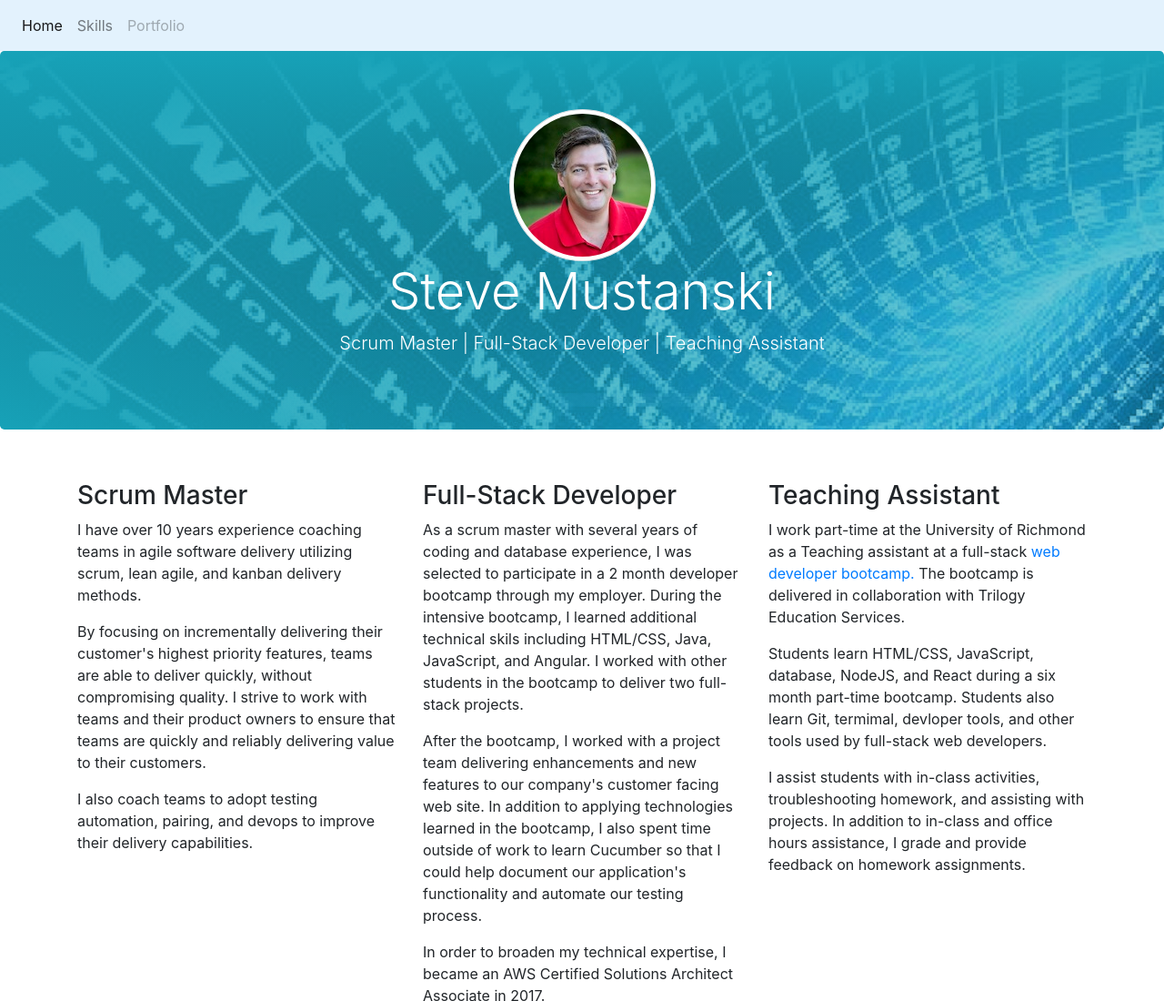
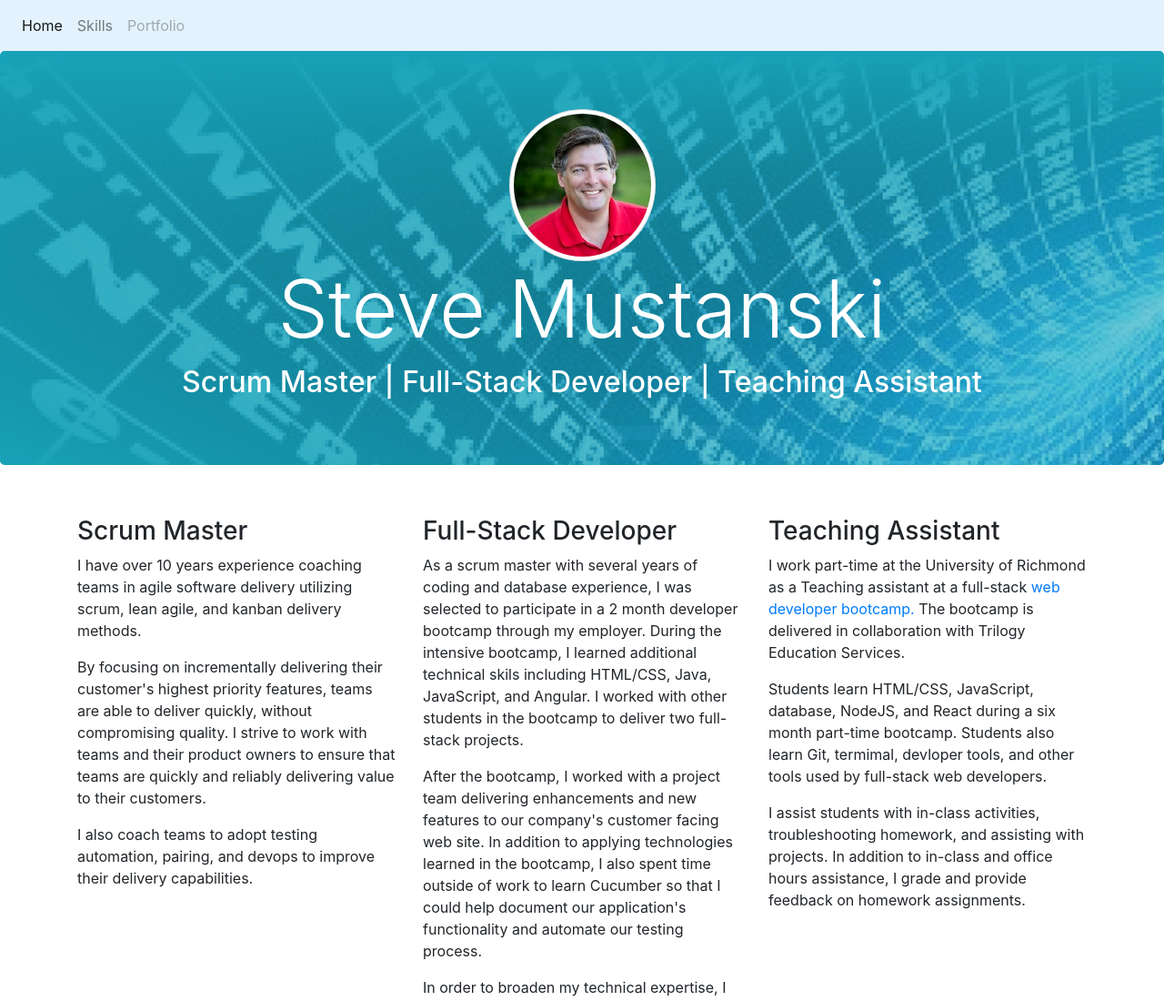
Before and after one commit to SteveMustanski/SteveMustanski.github.io, a plain HTML site: page index.html in a window 1280 px wide. Shown: the top 1100 px of the page at 91% size. Drawn offline with nearby package versions, Linux system fonts and the light colour scheme.

Commit message:
changed fonts/display size for jumbotron lettering

```diff
--- a/index.html
+++ b/index.html
@@ -33,8 +33,8 @@
   <div class="jumbotron bg-info text-white">
     <div class="container-fluid text-sm-center ">
       <img src="img/Steve1-small.JPG" alt="Steve Mustanski" class="rounded-circle img-thumbnail">
-      <h1 class="display-4">Steve Mustanski</h1>
-      <p class="lead">Scrum Master | Full-Stack Developer | Teaching Assistant</p>
+      <h1 class="display-2">Steve Mustanski</h1>
+      <h2 class="display-8">Scrum Master | Full-Stack Developer | Teaching Assistant</h2>
     </div>
   </div>
   <div class="container pt-4">
```
